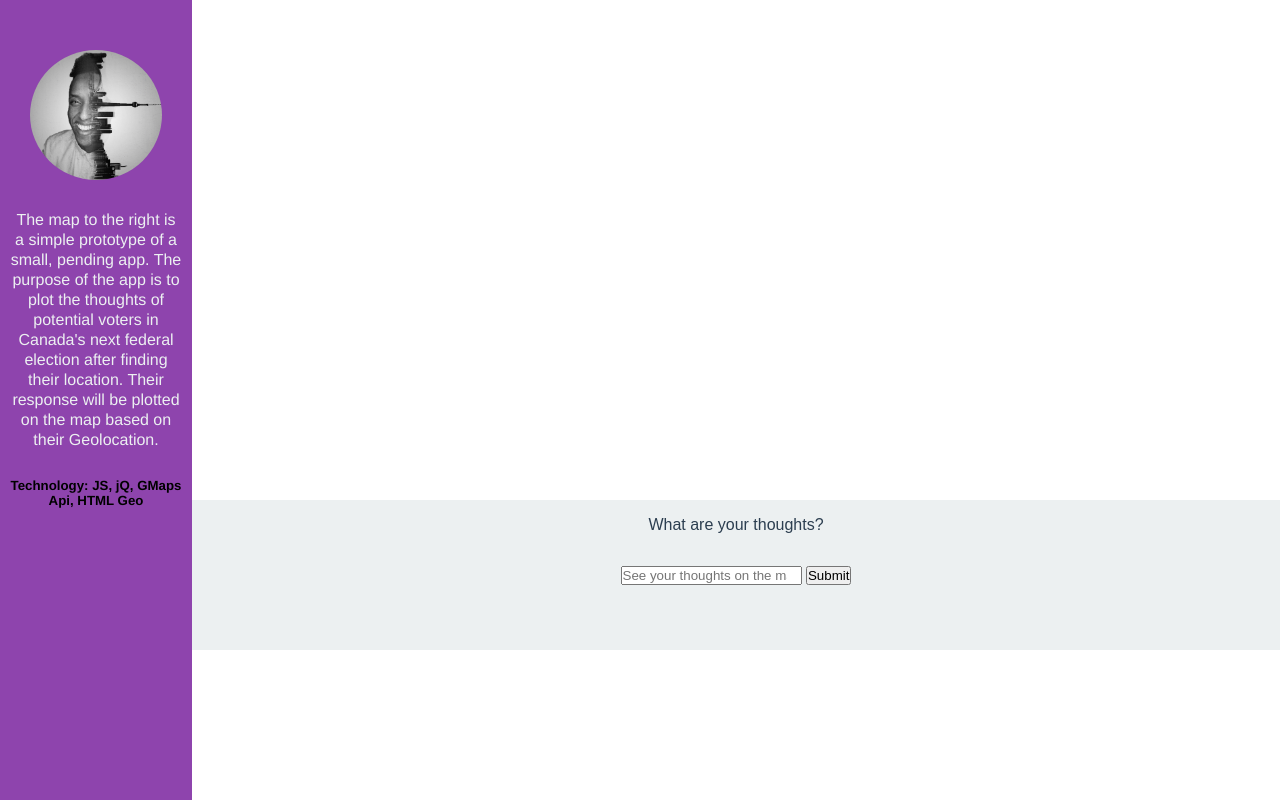
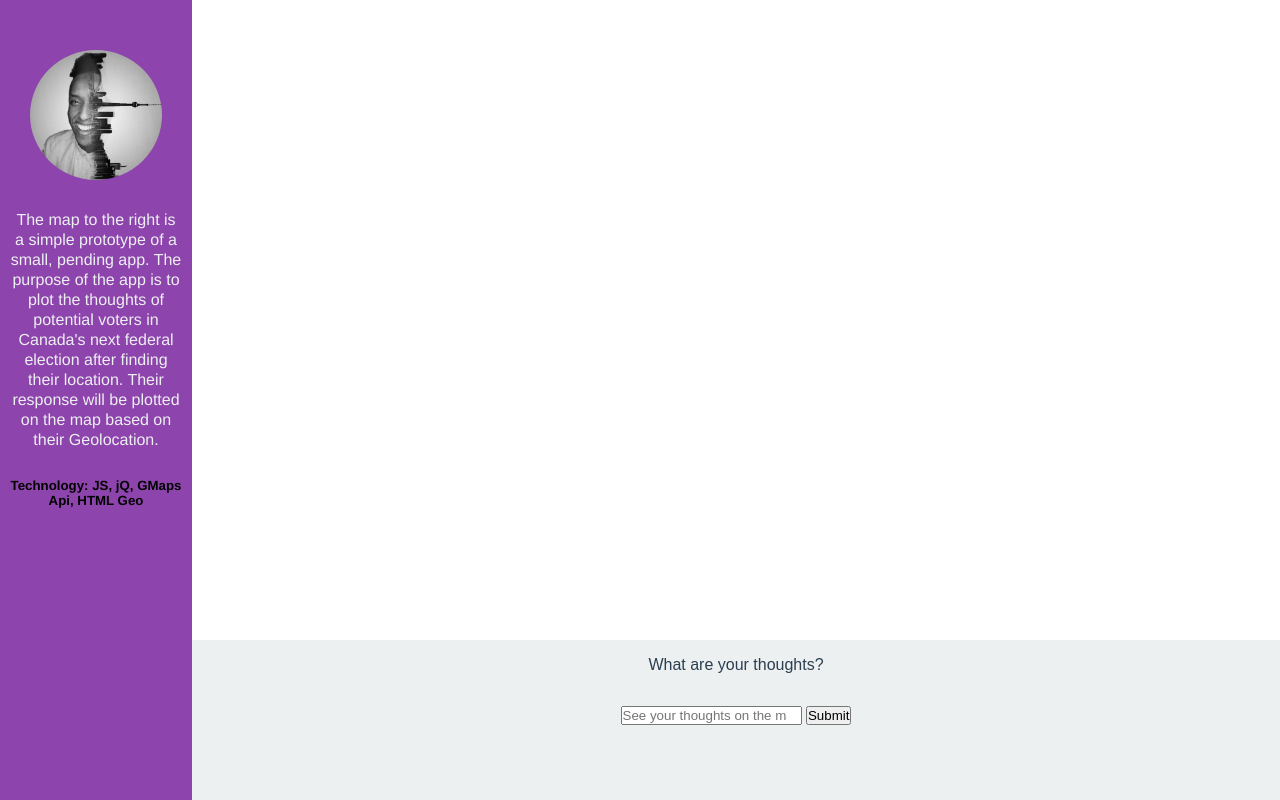
Before and after one commit to Haaruun/GeoProto, a plain HTML site: page index.html in a window 1280 px wide. Drawn offline with nearby package versions, Linux system fonts and the light colour scheme; some packages are replaced by stand-ins of ours.

Commit message:
Some css

```diff
--- a/style.css
+++ b/style.css
@@ -5,7 +5,7 @@
 }
 
 #map{
-	height: 500px;
+	height: 80vh;
 	width: 100%;
 	float: right;
 }
@@ -43,7 +43,7 @@
 
 
 .find{
- height: 150px;
+ height: 20vh;
  width: 85%;
  float: right;
  background-color: #ecf0f1;
```
